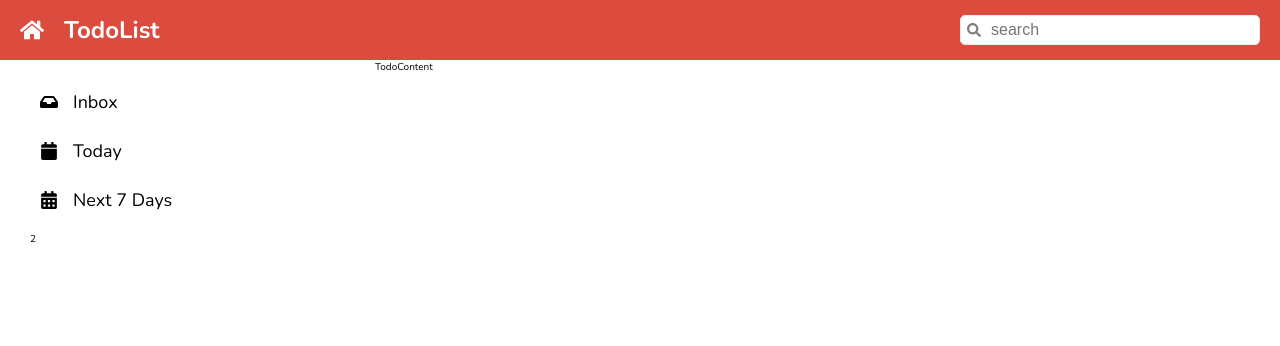
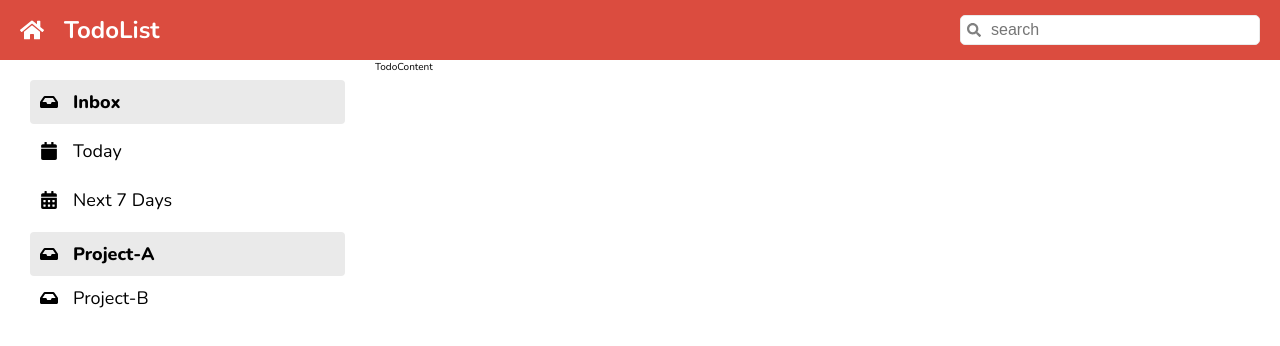
Before and after one commit to pavitpim40/cc15-todollst-ppimchan, a React (Create React App) app: page / in a window 1280 px wide. Shown: the top 346 px of the page. Built offline with nearby package versions, Linux system fonts and the light colour scheme.

Commit message:
styles:add dynmaics-className

```diff
--- a/src/app/App.jsx
+++ b/src/app/App.jsx
@@ -14,12 +14,17 @@ function App() {
         <aside className='sidebar'>
           <section className='sidebar__category'>
             <ul className='list'>
-              <ListItem text='Inbox' icon={<FaInbox className='list__item__icon' />} />
-              <ListItem text='Today' icon={<FaCalendar className='list__item__icon' />} />
-              <ListItem text='Next 7 Days' icon={<FaCalendarAlt className='list__item__icon' />} />
+              <ListItem text='Inbox' icon={<FaInbox />} active={true} />
+              <ListItem text='Today' icon={<FaCalendar />} active={false} />
+              <ListItem text='Next 7 Days' icon={<FaCalendarAlt />} active={false} />
             </ul>
           </section>
-          <section className='sidebar__category'>2</section>
+          <section className='sidebar__category'>
+            <ul className='lists'>
+              <ListItem text='Project-A' icon={<FaInbox />} active={true} />
+              <ListItem text='Project-B' icon={<FaInbox />} active={false} />
+            </ul>
+          </section>
         </aside>
       </div>
       <div className='todo__content'>TodoContent</div>
--- a/src/app/App.scss
+++ b/src/app/App.scss
@@ -26,30 +26,3 @@
   // background-color: wheat;
   height: calc(100vh - $header-height);
 }
-
-// Block
-.list {
-  display: flex;
-  flex-direction: column;
-  gap: 5px;
-
-  // Element
-  &__item {
-    display: flex;
-    align-items: center;
-    gap: 15px;
-    font-size: 1.8rem;
-    padding: 10px;
-    border-radius: 4px;
-    cursor: pointer;
-
-    &:hover {
-      background-color: $grey-light;
-    }
-
-    // Modifier
-    &__text {
-      font-weight: 400;
-    }
-  }
-}
--- a/src/components/ListItem.jsx
+++ b/src/components/ListItem.jsx
@@ -1,14 +1,28 @@
 import './ListItem.scss';
 import { FaInbox } from 'react-icons/fa';
 
+/*
+props = {
+  text : string
+  icon : <Component/>
+  active: boolean
+}
+*/
 function ListItem(props) {
   console.log(props); // props = {text: "custom text"}
+
+  const listClassName = `list__item ${props.active ? 'active' : ''}`;
+  // active=false => textClassName = "list__item"
+  // active=true => textClassName = "list__item active"
+
   return (
-    <li className='list__item'>
+    <li className={listClassName}>
       {props.icon}
       <p className='list__item__text'>{props.text}</p>
     </li>
   );
 }
-
+// CSS + JS Value == DynamicsClassName
+// not-active :  className='list__item'
+// active :   className='list__item active'
 export default ListItem;
--- a/src/components/ListItem.scss
+++ b/src/components/ListItem.scss
@@ -0,0 +1,34 @@
+@import '../index.scss';
+
+// Block
+.list {
+  display: flex;
+  flex-direction: column;
+  gap: 5px;
+
+  // Element
+  &__item {
+    display: flex;
+    align-items: center;
+    gap: 15px;
+    font-size: 1.8rem;
+    padding: 10px;
+    border-radius: 4px;
+    cursor: pointer;
+    font-weight: 400;
+
+    &:hover {
+      background-color: $grey-light;
+    }
+
+    // Modifier
+    &__text {
+      font-weight: inherit;
+    }
+  }
+}
+
+.active {
+  font-weight: 800;
+  background-color: $grey-light;
+}
```
